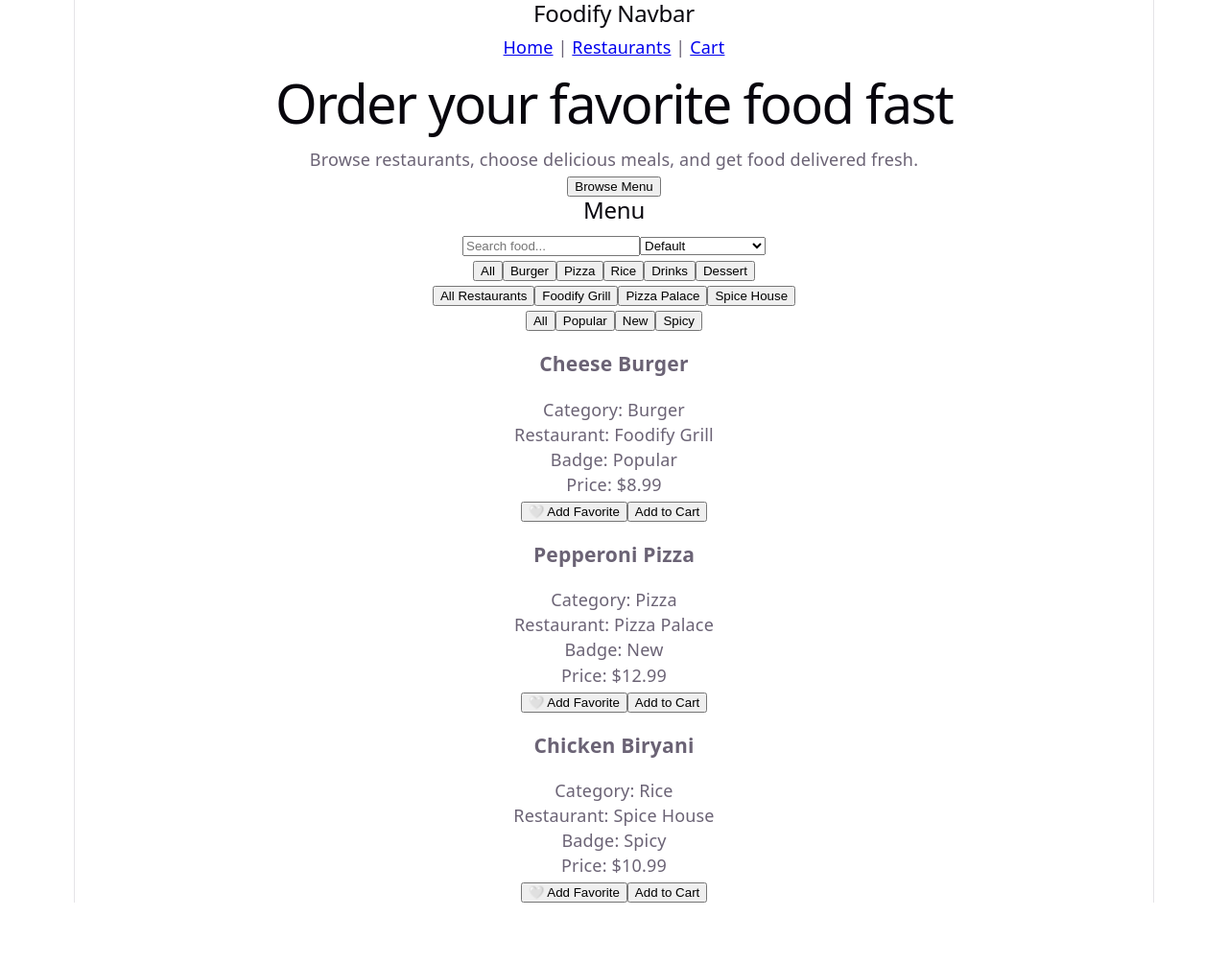
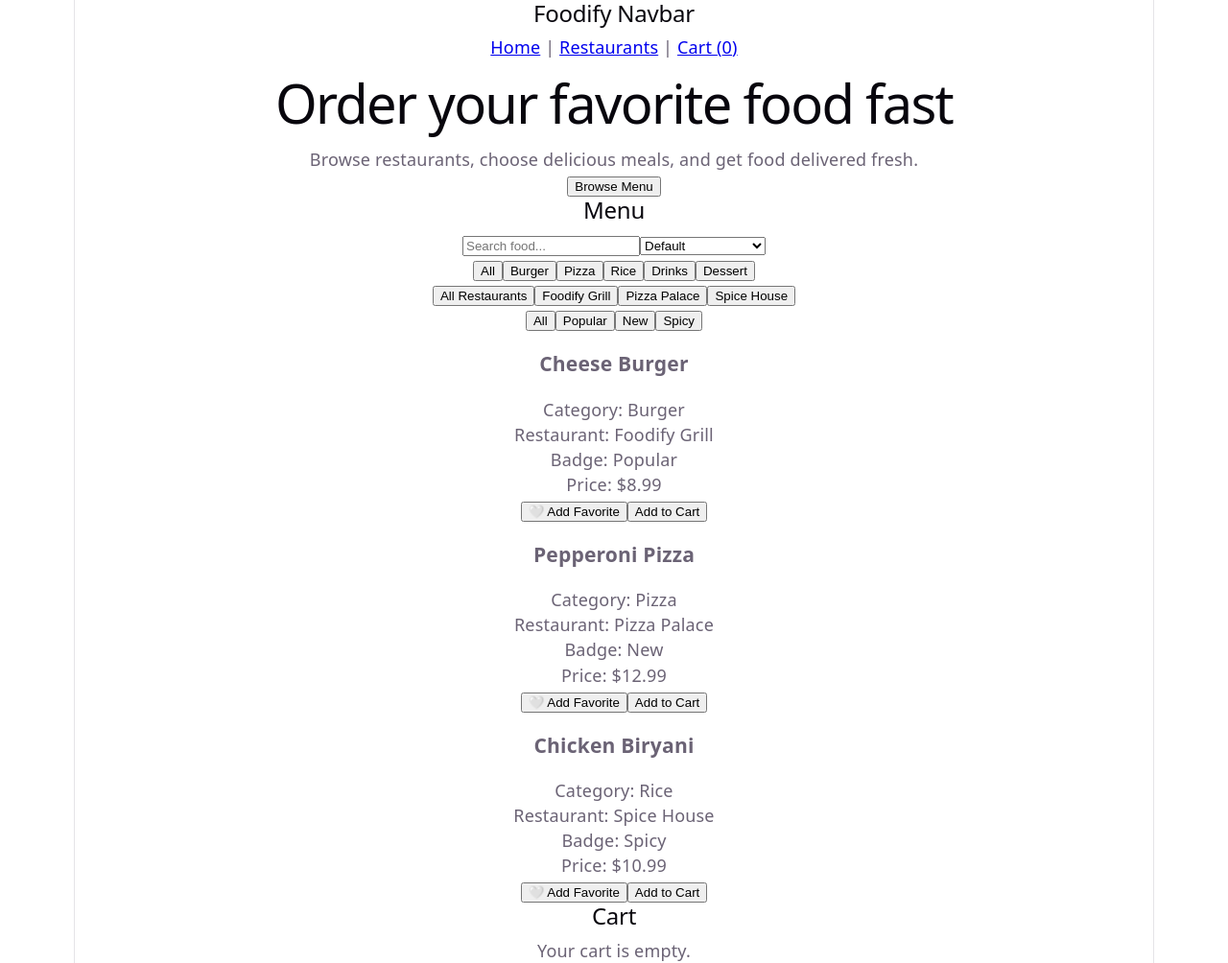
Before and after one commit to Rohit6165/foodify, a React (Vite) app: page / in a window 1280 px wide. Shown: the whole page at 96% size. Before the commit the page ends 941 px from the top, so only its background shows below. Built offline with nearby package versions, Linux system fonts and the light colour scheme.

Commit message:
Add cart

```diff
--- a/src/App.jsx
+++ b/src/App.jsx
@@ -10,6 +10,7 @@ function App() {
   const [selectedBadge, setSelectedBadge] = useState("All");
   const [sortOption, setSortOption] = useState("default");
   const [favoriteIds, setFavoriteIds] = useState([]);
+  const [cartItems, setCartItems] = useState([]);
 
   const badges = ["All", "Popular", "New", "Spicy"];
 
@@ -19,6 +20,10 @@ function App() {
     } else {
       setFavoriteIds([...favoriteIds, foodId]);
     }
+  }
+
+  function addToCart(food) {
+    setCartItems([...cartItems, food]);
   }
 
   const filteredFoods = foods
@@ -41,7 +46,7 @@ function App() {
     <div>
       <nav>
         <h2>Foodify Navbar</h2>
-        <a href="#">Home</a> | <a href="#">Restaurants</a> | <a href="#">Cart</a>
+        <a href="#">Home</a> | <a href="#">Restaurants</a> | <a href="#">Cart ({cartItems.length})</a>
       </nav>
 
       <section>
@@ -102,9 +107,23 @@ function App() {
             <button onClick={() => toggleFavorite(food.id)}>
               {favoriteIds.includes(food.id) ? "❤️ Favorite" : "🤍 Add Favorite"}
             </button>
-            <button>Add to Cart</button>
+            <button onClick={() => addToCart(food)}>Add to Cart</button>
           </div>
         ))}
+      </section>
+
+      <section>
+        <h2>Cart</h2>
+
+        {cartItems.length === 0 ? (
+          <p>Your cart is empty.</p>
+        ) : (
+          cartItems.map((item, index) => (
+            <div key={index}>
+              <p>{item.name} - ${item.price}</p>
+            </div>
+          ))
+        )}
       </section>
     </div>
   );
```
